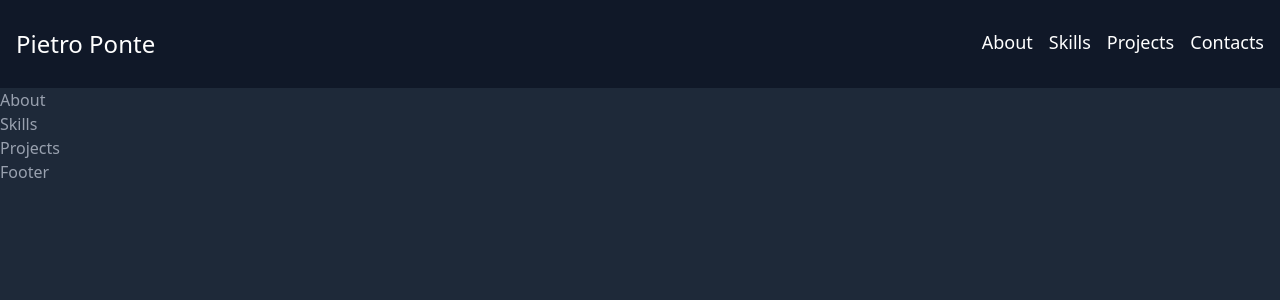
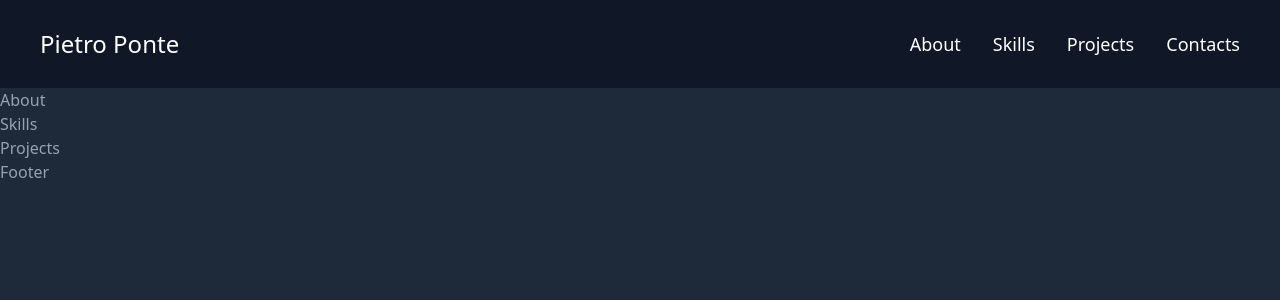
Before and after one commit to Pietroo03/MyPortfolio, a React (Vite) app: page / in a window 1280 px wide. Shown: the top 300 px of the page. Built offline with nearby package versions, Linux system fonts and the light colour scheme.

Commit message:
add style to header

```diff
--- a/src/Components/Header.jsx
+++ b/src/Components/Header.jsx
@@ -3,17 +3,25 @@ export default function Header() {
     return (
         <>
 
-            <header className="flex justify-between py-7 px-4 text-lg bg-gray-900 text-white sticky top-0 right-0 left-0">
+            <header className="flex justify-between items-center py-7 px-4 text-lg bg-gray-900 text-white sticky top-0 right-0 left-0">
 
-                <div className="text-2xl">
+                <div className="text-2xl ml-6">
                     <a href="/">Pietro Ponte</a>
                 </div>
 
-                <nav>
-                    <a href="/" className="ml-4 hover:text-cyan-500 hover:underline underline-offset-8">About</a>
-                    <a href="/" className="ml-4 hover:text-cyan-500 hover:underline underline-offset-8">Skills</a>
-                    <a href="/" className="ml-4 hover:text-cyan-500 hover:underline underline-offset-8">Projects</a>
-                    <a href="/" className="ml-4 hover:text-cyan-500 hover:underline underline-offset-8">Contacts</a>
+                <nav className="justify-between ">
+                    <a href="#" className="group hover:text-cyan-500 transition duration-200 ease-in-out">
+                        <span className="bg-left-bottom bg-gradient-to-r from-cyan-500 to-cyan-500 bg-[length:0%_2px] bg-no-repeat group-hover:bg-[length:100%_2px] transition-all duration-500 ease-out">About</span>
+                    </a>
+                    <a href="#" className="ml-8 group hover:text-cyan-500 transition duration-200 ease-in-out">
+                        <span className="bg-left-bottom bg-gradient-to-r from-cyan-500 to-cyan-500 bg-[length:0%_2px] bg-no-repeat group-hover:bg-[length:100%_2px] transition-all duration-500 ease-out">Skills</span>
+                    </a>
+                    <a href="#" className="ml-8 group  hover:text-cyan-500 transition duration-200 ease-in-out">
+                        <span className="bg-left-bottom bg-gradient-to-r from-cyan-500 to-cyan-500 bg-[length:0%_2px] bg-no-repeat group-hover:bg-[length:100%_2px] transition-all duration-500 ease-out">Projects</span>
+                    </a>
+                    <a href="#" className="ml-8 mr-6 group  hover:text-cyan-500 transition duration-200 ease-in-out">
+                        <span className="bg-left-bottom bg-gradient-to-r from-cyan-500 to-cyan-500 bg-[length:0%_2px] bg-no-repeat group-hover:bg-[length:100%_2px] transition-all duration-500 ease-out">Contacts</span>
+                    </a>
                 </nav>
 
             </header>
```
